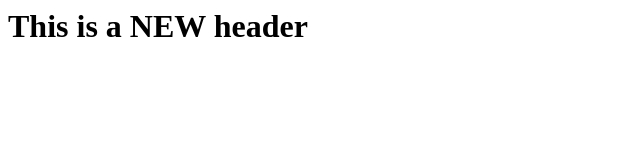
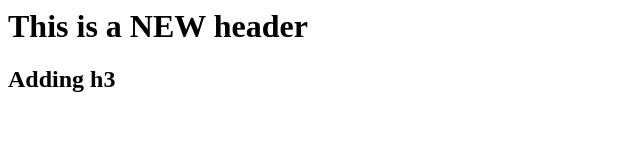
Before and after one commit to ankurmota/AnkurGitHubTest, a plain HTML site: page index.html in a window 1280 px wide. Shown: the whole page, without its empty margins (0-640 px from the left). Drawn offline with Linux system fonts and the light colour scheme.

Commit message:
Added heder h3

```diff
--- a/index.html
+++ b/index.html
@@ -1,3 +1,4 @@
 <html>
 <h1> This is a NEW header</h1>
+<h2>Adding h3</h2>
 </html>
```
